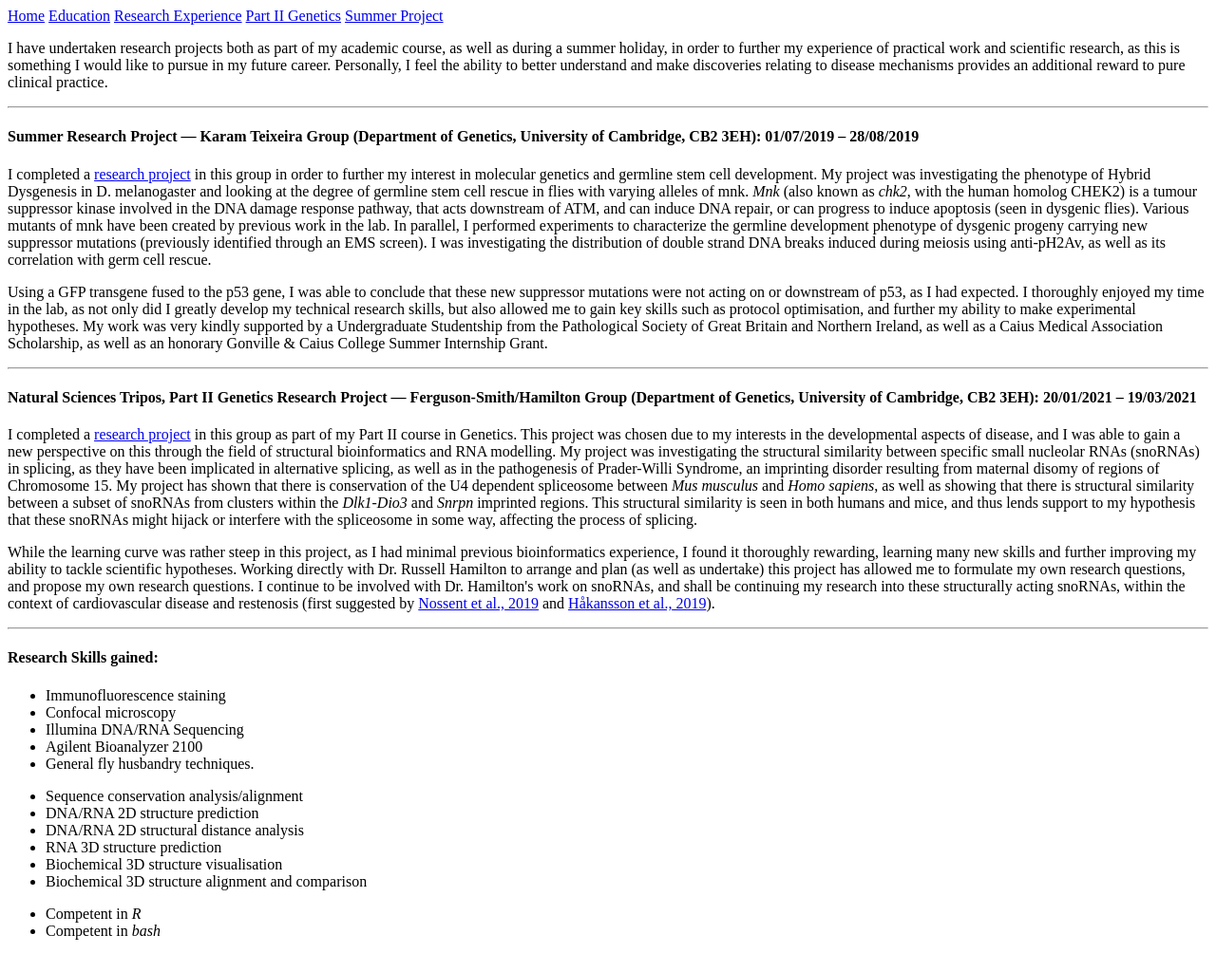
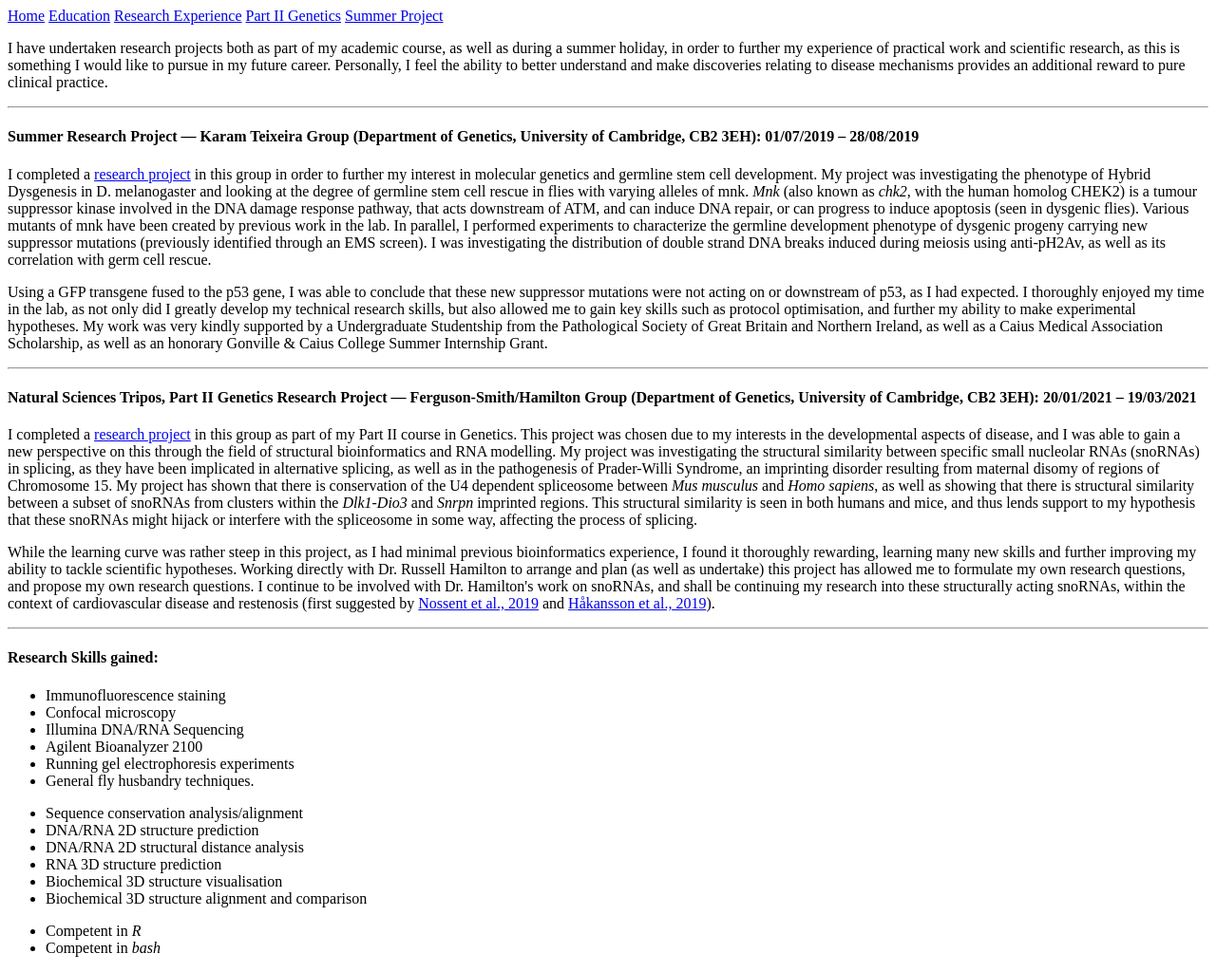
Before and after one commit to uak20/Website, a Jekyll site: the page research.html, which Jekyll copies as it is, in a window 1280 px wide. Shown: the whole page at 95% size. Built offline with Jekyll 4.4.1, drawn with Linux system fonts in a browser that asks for light colours.

Commit message:
Update research.html

```diff
--- a/research.html
+++ b/research.html
@@ -37,6 +37,7 @@
   <li>Confocal microscopy</li>
   <li>Illumina DNA/RNA Sequencing</li>
   <li>Agilent Bioanalyzer 2100</li>
+  <li>Running gel electrophoresis experiments</li>
   <li>General fly husbandry techniques.</li>
 </ul>
 <ul>
```
